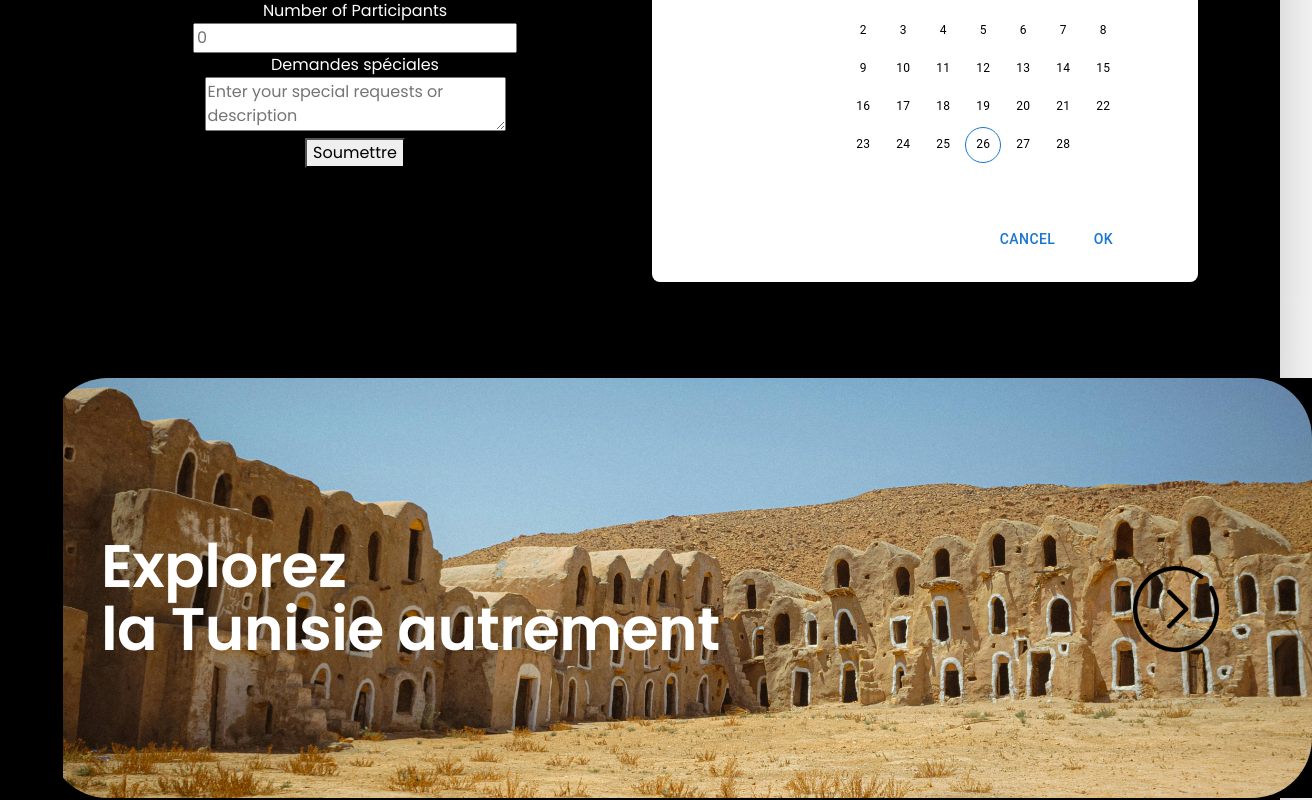
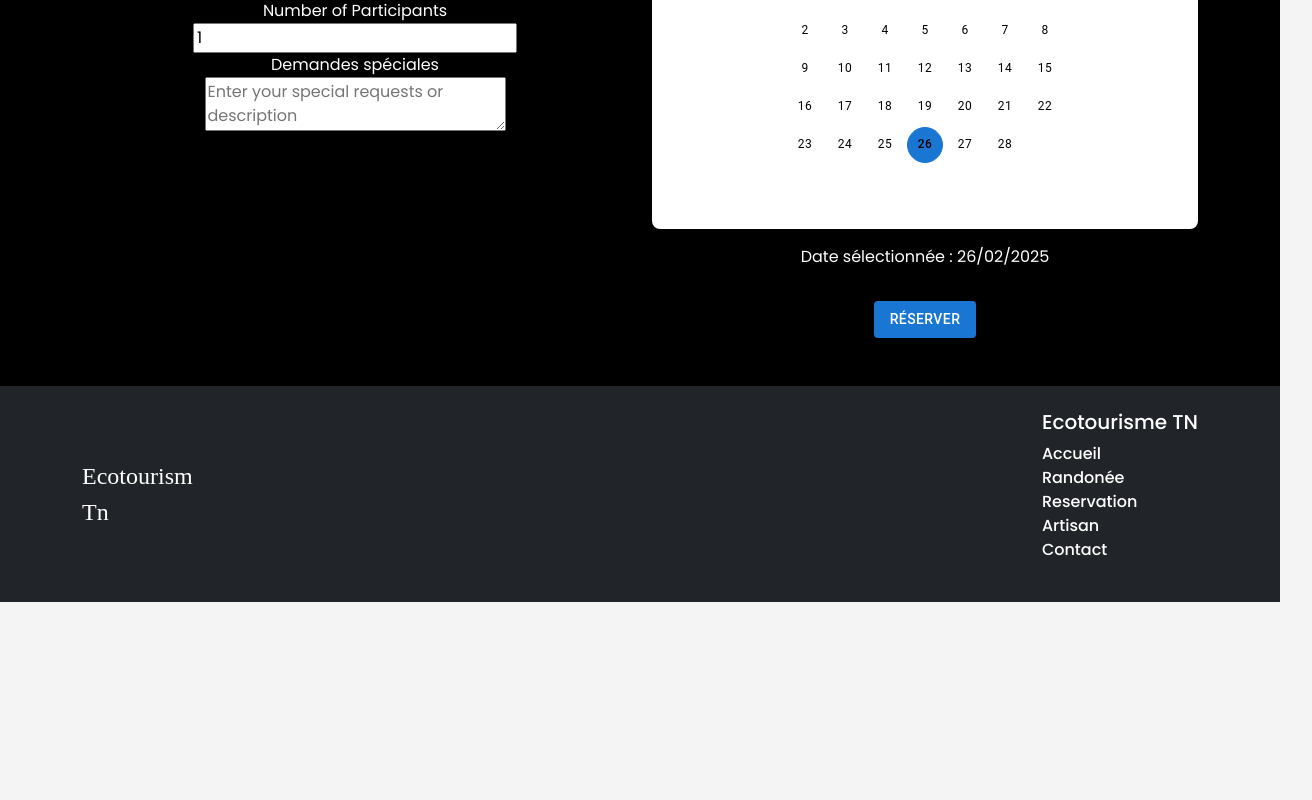
Before and after one commit to medaminenasfi/ecotourisme, a React (Create React App) app: page /Reservation in a window 1280 px wide. Shown: the part 1161-1961 px from the top of the page, 1312 px wide, since content can reach past the window. After the commit the page ends 1763 px from the top, so only its background shows below. Built offline with nearby package versions, Linux system fonts and the light colour scheme.

Commit message:
update reservaitton and circuit

```diff
--- /dev/null
+++ b/src/Components/Circuit.css
@@ -0,0 +1,30 @@
+/* Add these styles to style the popup card */
+.popup-card .leaflet-popup-content {
+  padding: 20px;
+  background-color: #fff;
+  border-radius: 10px;
+  border: 1px solid #ddd;
+  box-shadow: 0 4px 6px rgba(0, 0, 0, 0.1);
+  width: 200px;
+}
+
+.popup-card .popup-content h3 {
+  margin: 0 0 10px;
+  font-size: 16px;
+  color: #333;
+}
+
+.popup-card .popup-content .reserve-button {
+  background-color: #007bff;
+  color: white;
+  border: none;
+  padding: 8px 15px;
+  font-size: 14px;
+  cursor: pointer;
+  border-radius: 5px;
+  transition: background-color 0.3s;
+}
+
+.popup-card .popup-content .reserve-button:hover {
+  background-color: #0056b3;
+}
--- a/src/Components/CircuitMap.js
+++ b/src/Components/CircuitMap.js
@@ -2,6 +2,7 @@ import { MapContainer, TileLayer, Marker, Popup, useMap } from 'react-leaflet';
 import 'leaflet/dist/leaflet.css';
 import L from 'leaflet';
 import { useState } from 'react';
+import "./Circuit.css";
 
 // Fix Leaflet marker icon issue
 import markerIconPng from 'leaflet/dist/images/marker-icon.png';
--- a/src/pages/Randonée.js
+++ b/src/pages/Randonée.js
@@ -43,6 +43,7 @@ const Accueil = () => {
         <section className="bg-black text-white p-5 shadow-lg">
           <h1 classname="hell">Explorer Nos Circuits en Carte</h1>
           <h1>jyyfufuyk</h1>
+          <h1>kugmighm</h1>
 
           <Container>
   <Row>
--- a/src/pages/Reservation.css
+++ b/src/pages/Reservation.css
@@ -331,3 +331,7 @@
   .MuiPickersDay-root:hover {
     background-color: rgba(25, 118, 210, 0.3) !important;
   }
+  .MuiPickersCalendarHeader-label {
+    opacity: 1 !important;
+    display: block !important;
+  }
--- a/src/pages/Reservation.js
+++ b/src/pages/Reservation.js
@@ -1,4 +1,4 @@
-import React from "react";
+import React, { useState } from "react";
 import Navbar from "../Components/navbar";
 import "./Reservation.css";
 import "bootstrap/dist/css/bootstrap.min.css";
@@ -7,32 +7,35 @@ import backgroundImage from "../assest/Accueil.jpg";
 import Container from "react-bootstrap/Container";
 import { AdapterDayjs } from "@mui/x-date-pickers/AdapterDayjs";
 import { LocalizationProvider } from "@mui/x-date-pickers/LocalizationProvider";
-import { StaticDatePicker } from "@mui/x-date-pickers/StaticDatePicker";
-import { Box, ThemeProvider, createTheme } from "@mui/material";
+import { DateCalendar } from "@mui/x-date-pickers/DateCalendar";
+import { Box, Button } from "@mui/material";
 import Row from "react-bootstrap/Row";
 import Col from "react-bootstrap/Col";
-
-const theme = createTheme({
-  components: {
-    MuiPickersDay: {
-      styleOverrides: {
-        root: {
-          color: "black !important",
-        },
-        today: {
-          border: "1px solid #1976d2 !important",
-        },
-        selected: {
-          backgroundColor: "#1976d2 !important",
-          color: "white !important",
-        },
-      },
-    },
-  },
-});
+import dayjs from "dayjs";
 
 const Accueil = () => {
-  console.log("Rendering Accueil page");
+  const [selectedDate, setSelectedDate] = useState(dayjs()); // Manage selected date state
+  const [fullName, setFullName] = useState("");
+  const [email, setEmail] = useState("");
+  const [phone, setPhone] = useState("");
+  const [participants, setParticipants] = useState(1);
+  const [specialRequests, setSpecialRequests] = useState("");
+
+  const handleReservation = () => {
+    if (!fullName || !email || !phone || participants < 1) {
+      alert("Veuillez remplir tous les champs obligatoires !");
+      return;
+    }
+
+    alert(
+      `Réservation confirmée ! 🎉\n\nNom: ${fullName}\nEmail: ${email}\nTéléphone: ${phone}\nParticipants: ${participants}\nDate: ${selectedDate.format(
+        "DD/MM/YYYY"
+      )}\nDemandes spéciales: ${specialRequests || "Aucune"}`
+    );
+
+    // Here, you can send the reservation data to a server using fetch() or axios
+  };
+
   return (
     <>
       <Navbar />
@@ -74,25 +77,41 @@ const Accueil = () => {
                 <center>
                   <label>Full Name</label>
                   <br />
-                  <input type="text" placeholder="Full Name" required />
+                  <input
+                    type="text"
+                    placeholder="Full Name"
+                    value={fullName}
+                    onChange={(e) => setFullName(e.target.value)}
+                    required
+                  />
                   <br />
                   <label>Email</label>
                   <br />
                   <input
                     type="email"
                     placeholder="johnsondoe@nomail.com"
+                    value={email}
+                    onChange={(e) => setEmail(e.target.value)}
                     required
                   />
                   <br />
                   <label>Phone Number</label>
                   <br />
-                  <input type="tel" placeholder="+216 22 222 222" required />
+                  <input
+                    type="tel"
+                    placeholder="+216 22 222 222"
+                    value={phone}
+                    onChange={(e) => setPhone(e.target.value)}
+                    required
+                  />
                   <br />
                   <label>Number of Participants</label>
                   <br />
                   <input
                     type="number"
                     placeholder="0"
+                    value={participants}
+                    onChange={(e) => setParticipants(e.target.value)}
                     required
                     min="1"
                     step="1"
@@ -103,10 +122,10 @@ const Accueil = () => {
                   <textarea
                     id="specialRequests"
                     placeholder="Enter your special requests or description"
+                    value={specialRequests}
+                    onChange={(e) => setSpecialRequests(e.target.value)}
                     required
                   ></textarea>
-                  <br />
-                  <button type="submit">Soumettre</button>
                   <br />
                 </center>
               </Col>
@@ -122,31 +141,30 @@ const Accueil = () => {
                       borderRadius: "8px",
                     }}
                   >
-                    <ThemeProvider theme={theme}>
-                      <LocalizationProvider dateAdapter={AdapterDayjs}>
-                        <StaticDatePicker orientation="landscape" />
-                      </LocalizationProvider>
-                    </ThemeProvider>
+                    <LocalizationProvider dateAdapter={AdapterDayjs}>
+                      <DateCalendar
+                        value={selectedDate}
+                        onChange={(newValue) => setSelectedDate(newValue)}
+                      />
+                    </LocalizationProvider>
                   </section>
+                  <p className="text-white mt-3">
+                    Date sélectionnée : {selectedDate.format("DD/MM/YYYY")}
+                  </p>
+
+                  {/* ✅ Reservation Button */}
+                  <Button
+                    variant="contained"
+                    color="primary"
+                    onClick={handleReservation}
+                    sx={{ mt: 2 }}
+                  >
+                    Réserver
+                  </Button>
                 </center>
               </Col>
             </Row>
           </Container>
-        </section>
-        <section className="bg-black text-white p-5 shadow-lg">
-          <center>
-            <section className="image-section d-flex justify-content-center align-items-center">
-              <div className="main-container">
-                <div className="mask-group" />
-                <span className="explore-tunisia">
-                  Explorez
-                  <br />
-                  la Tunisie autrement
-                </span>
-                <div className="frame-1" />
-              </div>
-            </section>
-          </center>
         </section>
       </main>
       <Footer />
```
